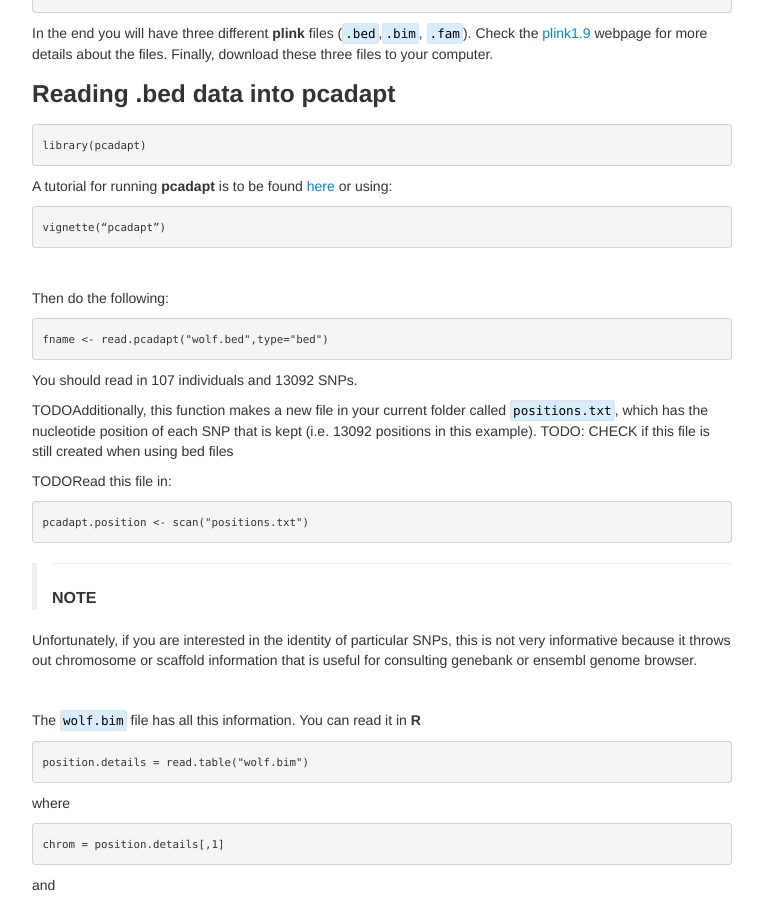
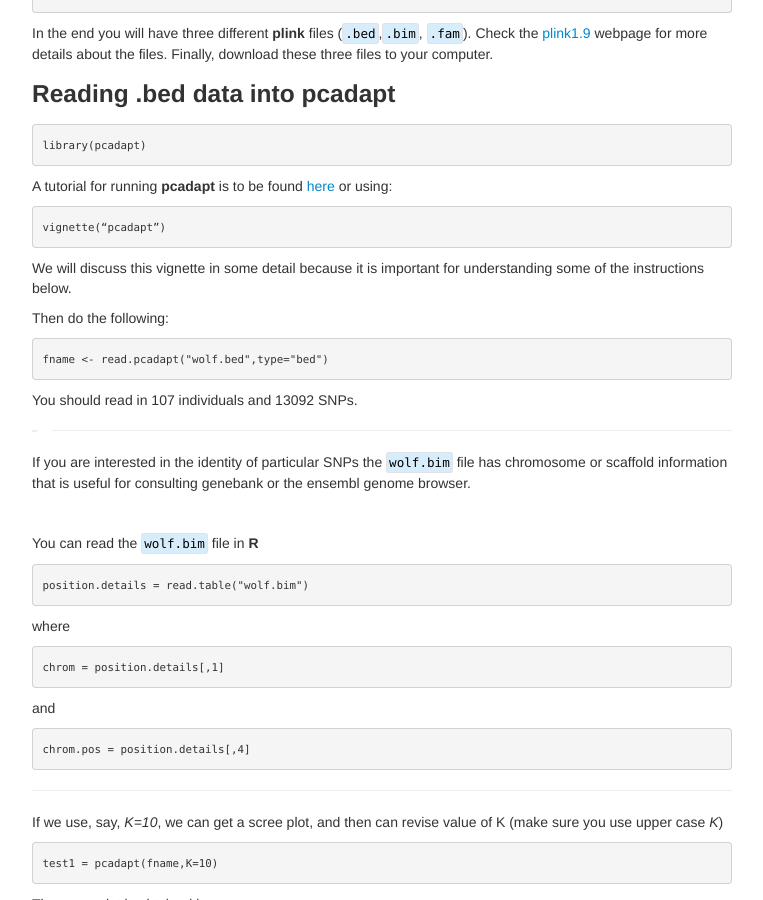
Before and after one commit to ritarasteiro/FieldCourse, a Jekyll site: the page built from pages/PCAdapt_practical.md, in a window 1280 px wide and 900 px high, scrolled down 1467 px. Shown: the whole window, without its empty margins (258-1021 px from the left). Built offline with Jekyll 4.4.1, drawn with Linux system fonts in a browser that asks for light colours; some of the changed text lies outside the part shown.

Commit message:
Update PCAdapt_practical.md

````diff
--- a/pages/PCAdapt_practical.md
+++ b/pages/PCAdapt_practical.md
@@ -83,6 +83,7 @@ A tutorial for running **pcadapt** is to be found  [here](https://bcm-uga.github
 ```R
 vignette(“pcadapt”)
 ```
+We will discuss this vignette in some detail because it is important for understanding some of the instructions below.
 <br/>
 
 Then do the following:
@@ -92,25 +93,15 @@ fname <- read.pcadapt("wolf.bed",type="bed")
 ```
 You should read in 107 individuals and 13092 SNPs.
 
-
-TODOAdditionally, this function makes a new file in your current folder called ``positions.txt``, which has the nucleotide position of each SNP that is kept (i.e. 13092 positions in this example).
-TODO: CHECK if this file is still created when using bed files
-
-TODORead this file in:
-
-```R
-pcadapt.position <- scan("positions.txt")
-```
 >
 ----------------------------------------------------------
-**NOTE**
 
-Unfortunately, if you are interested in the identity of particular SNPs, this is not very informative because it throws out chromosome or scaffold information that is useful for consulting genebank or ensembl genome browser.
 
+If you are interested in the identity of particular SNPs the `wolf.bim` file has chromosome or scaffold information that is useful for consulting genebank or the ensembl genome browser.
 
 <br/>
 
-The `wolf.bim` file has all this information. You can read it in **R**
+ You can read the `wolf.bim` file  in **R**
 
 ```R
 position.details = read.table("wolf.bim")
@@ -178,7 +169,7 @@ Then this gives a PCA plot with population information:
 plot(test1,option="scores",pop=poplist.names)
 ```
 
-By default, the projection is done onto the first two principal components. To plot other principal components, you need to specifie the values of *i* and *j*.
+By default, the projection is done onto the first two principal components. To plot other principal components, you need to specify the values of *i* and *j*.
 
 ```R
 plot(test1,option="scores", i=3, j=4, pop=poplist.names)
````
Also changed, not shown: other parts of pages/PCAdapt_practical.md (+1 -1 lines).
